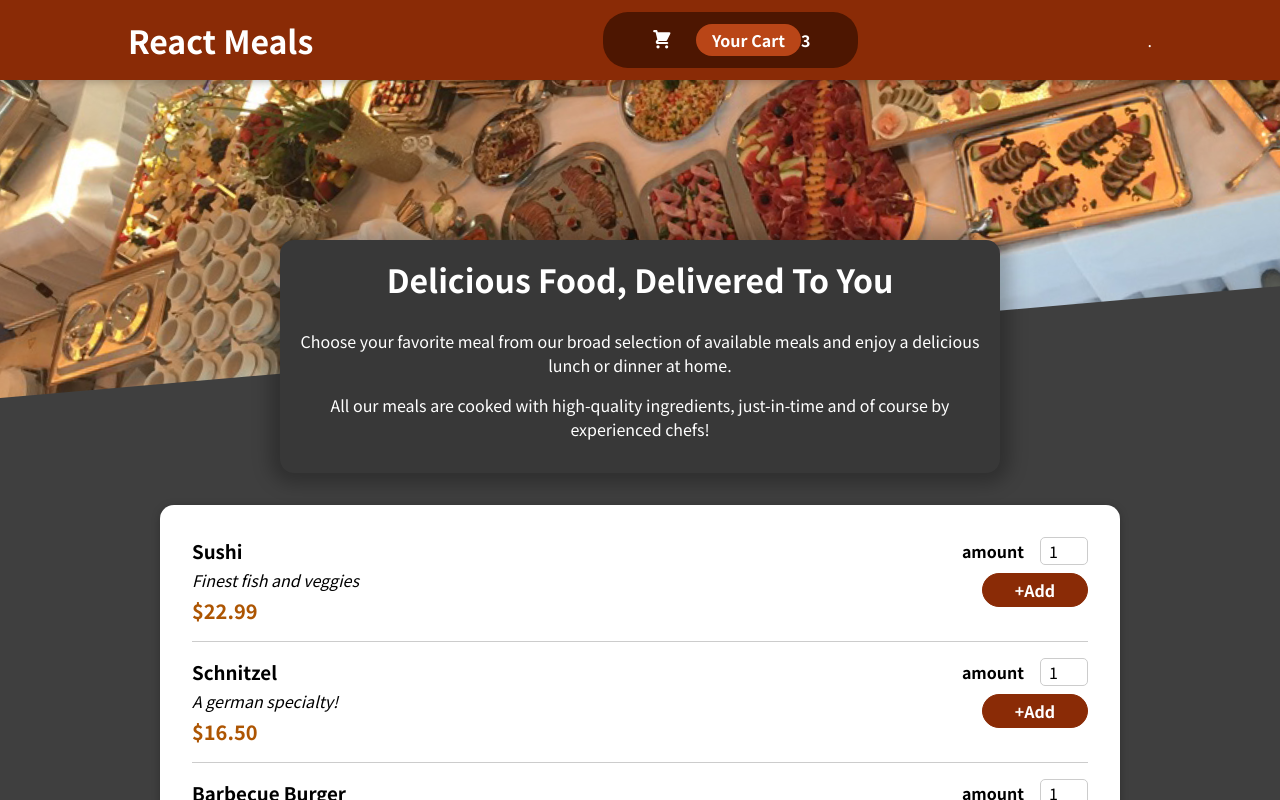
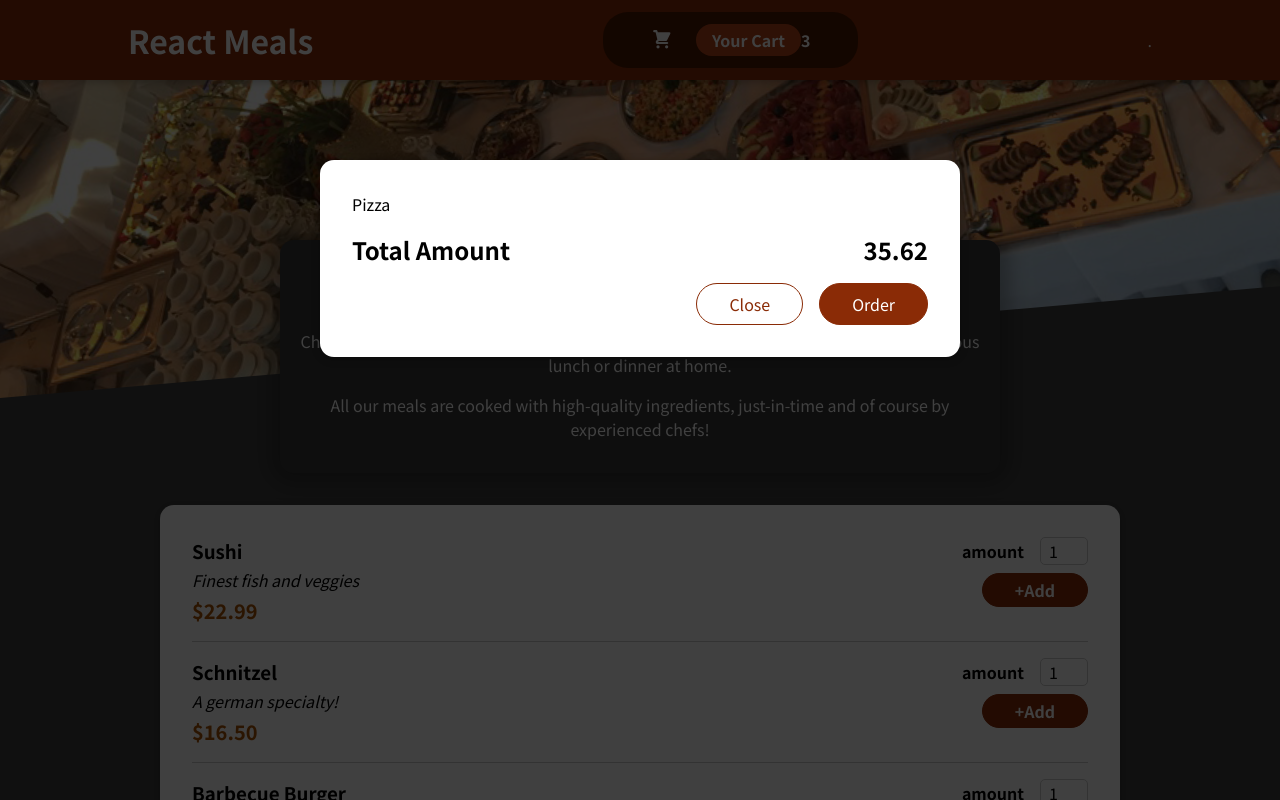
Before and after one commit to vsheva/orderup, a React (Create React App) app: page / in a window 1280 px wide. Shown: the top 800 px of the page. Built offline with nearby package versions, Linux system fonts and the light colour scheme.

Commit message:
add Modal to Cart

```diff
--- a/public/index.html
+++ b/public/index.html
@@ -28,6 +28,7 @@
   </head>
   <body>
     <noscript>You need to enable JavaScript to run this app.</noscript>
+    <div id="overlays"></div>
     <div id="root"></div>
     <!--
       This HTML file is a template.
--- a/src/App.js
+++ b/src/App.js
@@ -1,12 +1,13 @@
 import React, {Fragment} from "react";
 import Header from './components/Layout/Header'
 import Meals from './components/Meals/Meals'
+import Cart from './components/Cart/Cart'
 
 function App() {
   return (
-    <Fragment>
+      <Fragment>
+        <Cart/>
       <Header />
-
       <main>
       <Meals />
       </main>
--- a/src/components/Cart/Cart.js
+++ b/src/components/Cart/Cart.js
@@ -1,10 +1,11 @@
 import React from "react";
 import classes from './Cart.module.css'
+import Modal from '../UI/Modal'
 
 const Cart=(props)=>{
     const cartItems = <ul className={classes['cart-items']}>{[{id: "c1", name: "Pizza", amount: 2, price: 9.99}].map((item)=><li>{item.name}</li>)}</ul>  //<ul>{ }</ul>  - map -> li
     return (
-        <div >
+        <Modal>
             {cartItems}
             <div className={classes.total}>
                 <span>Total Amount</span>
@@ -16,7 +17,7 @@
             </div>
 
 
-        </div >
+        </Modal >
     )
 
 }
--- /dev/null
+++ b/src/components/UI/Modal.js
@@ -0,0 +1,48 @@
+import classes from './Modal.module.css'
+import React, {Fragment} from "react";
+import ReactDOM from "react-dom";
+
+
+
+const Backdrop=(props)=>{
+   return <div className={classes.backdrop}/>
+
+}
+
+
+const ModalOverlay=(props)=>{
+    return <div className={classes.modal}>
+        <div className={classes.content}>{props.children}</div>
+    </div>
+}
+
+
+
+const Modal=(props)=>{
+
+    return (
+        <Fragment >
+            {ReactDOM.createPortal(<Backdrop/>, document.getElementById("overlays"))}
+            {ReactDOM.createPortal(
+                <ModalOverlay>{props.children}</ModalOverlay>,
+                document.getElementById("overlays"))}
+        </Fragment>
+    )
+
+}
+
+export default Modal;
+
+
+
+
+/*
+const Modal=(props)=>{
+
+    return (
+        <Fragment >
+            <Backdrop />
+            <ModalOverlay>{props.children}</ModalOverlay>
+        </Fragment>
+    )
+    */
--- /dev/null
+++ b/src/components/UI/Modal.module.css
@@ -0,0 +1,44 @@
+.backdrop {
+    position: fixed;
+    top: 0;
+    left: 0;
+    width: 100%;
+    height: 100vh;
+    z-index: 20;
+    background-color: rgba(0, 0, 0, 0.75);
+}
+
+.modal {
+    position: fixed;
+    top: 20vh;
+    left: 5%;
+    width: 90%;
+    background-color: white;
+    padding: 1rem;
+    border-radius: 14px;
+    box-shadow: 0 2px 8px rgba(0, 0, 0, 0.25);
+    z-index: 30;
+    animation: slide-down 300ms ease-out forwards;
+}
+
+.content {
+    padding: 1rem;
+}
+
+@media (min-width: 768px) {
+    .modal {
+        width: 40rem;
+        left: calc(50% - 20rem);
+    }
+}
+
+@keyframes slide-down {
+    from {
+        opacity: 0;
+        transform: translateY(-3rem);
+    }
+    to {
+        opacity: 1;
+        transform: translateY(0);
+    }
+}
```
